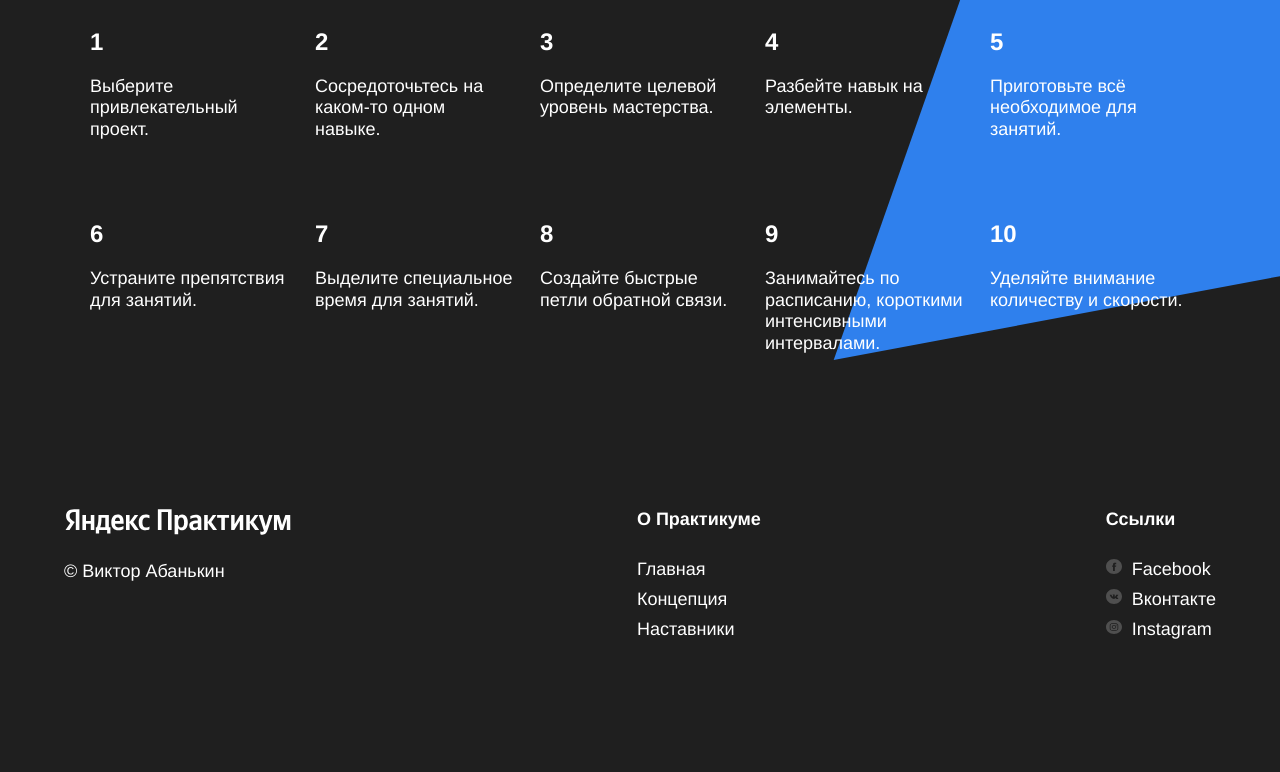
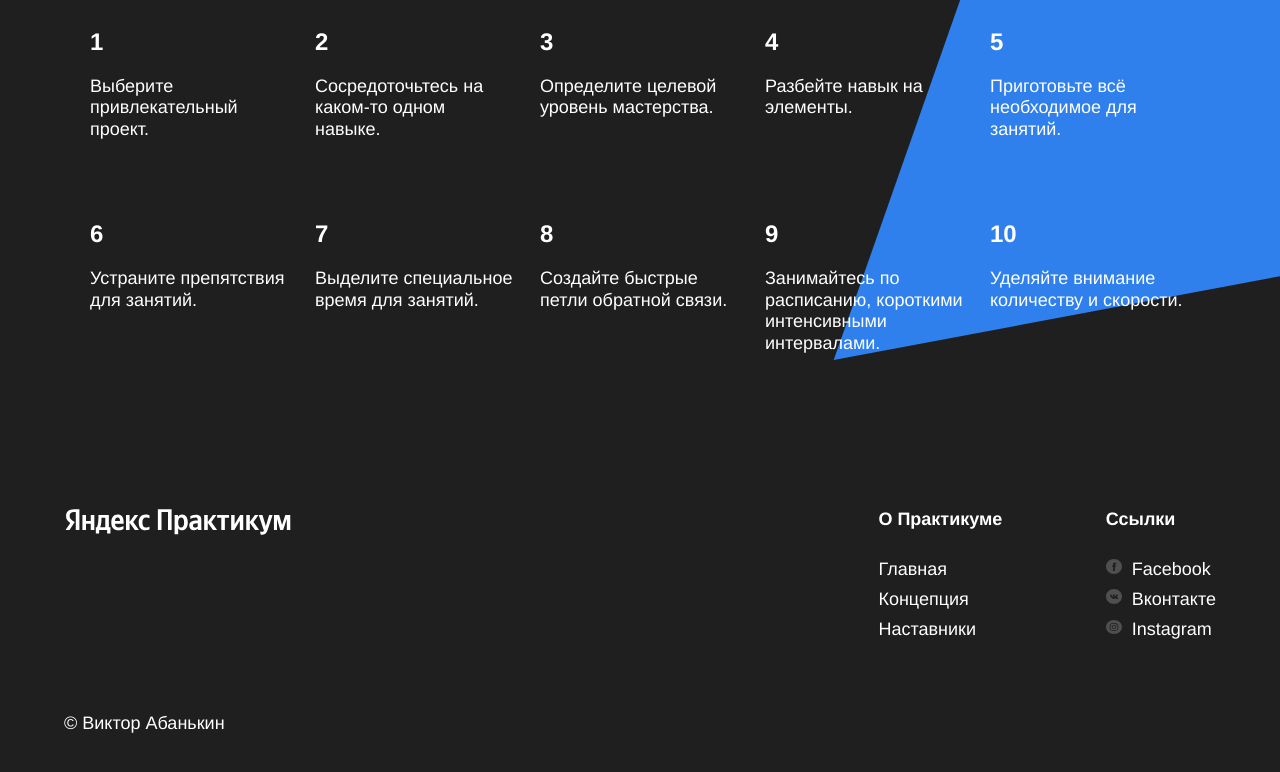
Before and after one commit to NataliaZaitceva/how-to-learn, a plain HTML site: page index.html in a window 1280 px wide. Shown: the part 3162-3934 px from the top of the page. Drawn offline with Linux system fonts and the light colour scheme.

Commit message:
исправление

```diff
--- a/index.html
+++ b/index.html
@@ -128,7 +128,7 @@
         </main>
         <footer class="footer">
             <div class="footer__columns">
-                <div class="footer__column .footer__column_content_copyright">
+                <div class="footer__column footer__column_content_copyright">
                     <img src="./images/logo_place_footer.svg" alt="Лого" class="logo logo_place_footer">
                     <p class="footer__author">&copy; Виктор Абанькин</p>
                 </div>
```
